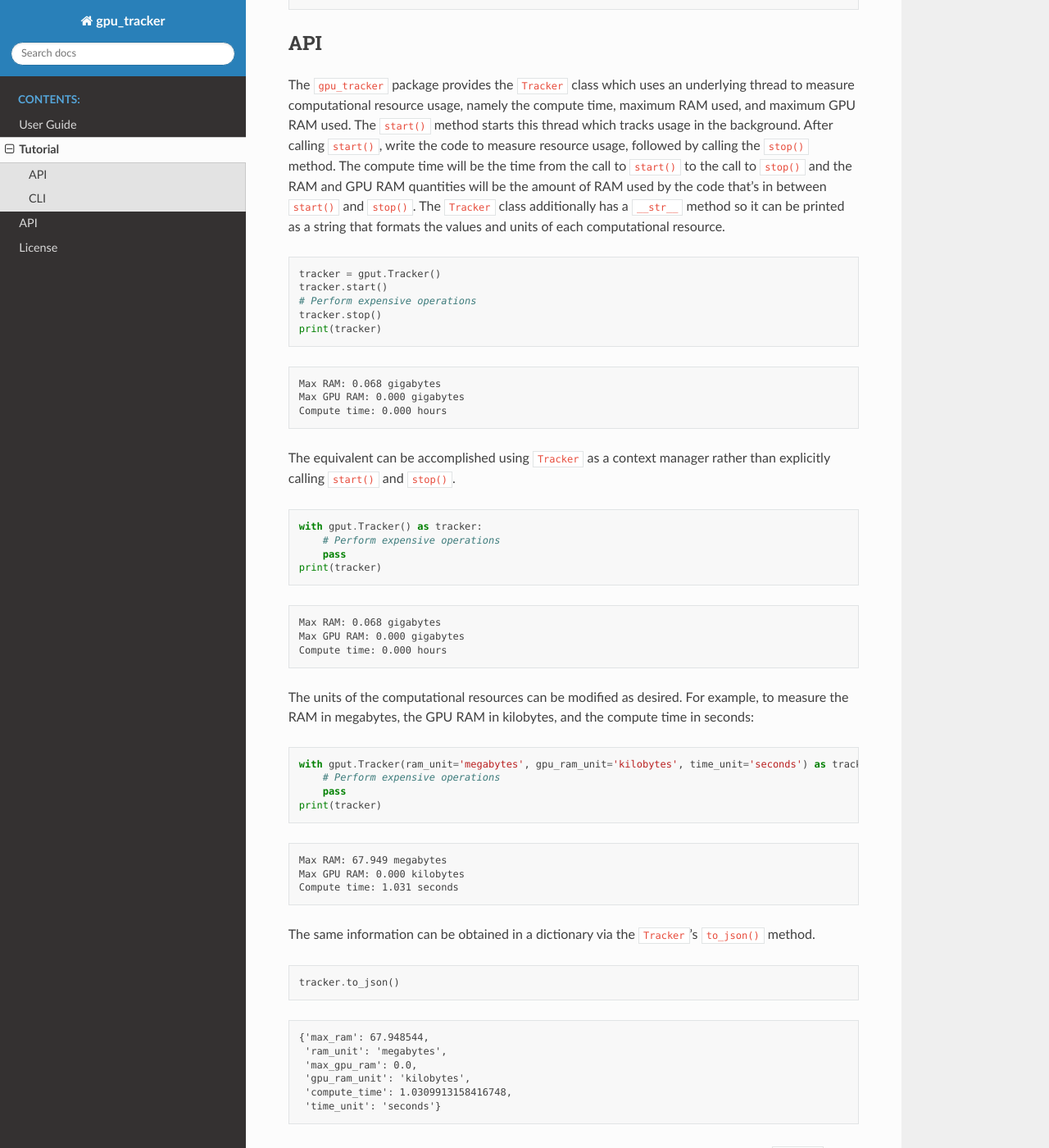
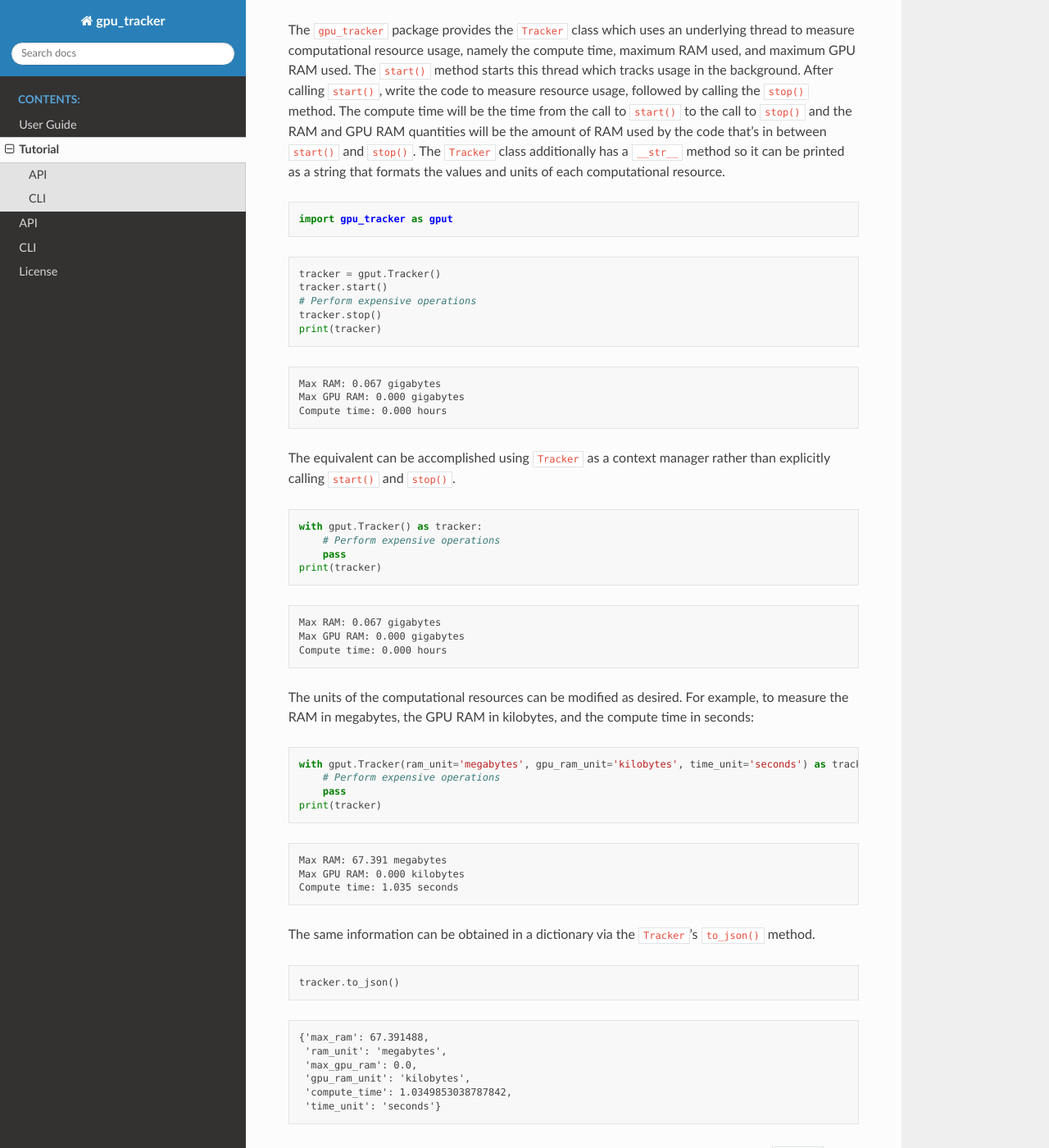
Before and after one commit to MoseleyBioinformaticsLab/gpu_tracker, a Sphinx documentation site: the page built from docs/tutorial.rst, in a window 1280 px wide and 1400 px high, scrolled down 191 px. Shown: the whole window at 82% size. Built offline with Sphinx 7.4.7 and the Read the Docs theme 2.0.0, drawn with Linux system fonts in a browser that asks for light colours; the version number could not be read and is left out; some of the changed text lies outside the part shown.

Commit message:
Adds CLI section to the docs

```diff
--- a/docs/index.rst
+++ b/docs/index.rst
@@ -8,6 +8,7 @@
    guide
    tutorial
    api
+   cli
    license
 
 Indices and tables
--- a/docs/notebook/correct_nbconvert.py
+++ b/docs/notebook/correct_nbconvert.py
@@ -5,6 +5,7 @@
 contents: str = contents.replace('python3\n\n    !', 'none\n\n    !')
 contents: str = contents.replace('parsed-literal::', 'code:: none')
 contents: str = contents.replace('!', '$ ')
+contents = '.. _tutorial-label:\n\n' + contents
 
 with open('tutorial.rst', 'w') as file:
     file.write(contents)
--- a/docs/tutorial.rst
+++ b/docs/tutorial.rst
@@ -1,9 +1,7 @@
+.. _tutorial-label:
+
 Tutorial
 ========
-
-.. code:: python3
-
-    import gpu_tracker as gput
 
 API
 ---
@@ -23,6 +21,10 @@
 
 .. code:: python3
 
+    import gpu_tracker as gput
+
+.. code:: python3
+
     tracker = gput.Tracker()
     tracker.start()
     # Perform expensive operations
@@ -32,7 +34,7 @@
 
 .. code:: none
 
-    Max RAM: 0.068 gigabytes
+    Max RAM: 0.067 gigabytes
     Max GPU RAM: 0.000 gigabytes
     Compute time: 0.000 hours
 
@@ -50,7 +52,7 @@
 
 .. code:: none
 
-    Max RAM: 0.068 gigabytes
+    Max RAM: 0.067 gigabytes
     Max GPU RAM: 0.000 gigabytes
     Compute time: 0.000 hours
 
@@ -69,9 +71,9 @@
 
 .. code:: none
 
-    Max RAM: 67.949 megabytes
+    Max RAM: 67.391 megabytes
     Max GPU RAM: 0.000 kilobytes
-    Compute time: 1.031 seconds
+    Compute time: 1.035 seconds
 
 
 The same information can be obtained in a dictionary via the
@@ -86,11 +88,11 @@
 
 .. code:: none
 
-    {'max_ram': 67.948544,
+    {'max_ram': 67.391488,
      'ram_unit': 'megabytes',
      'max_gpu_ram': 0.0,
      'gpu_ram_unit': 'kilobytes',
-     'compute_time': 1.0309913158416748,
+     'compute_time': 1.0349853038787842,
      'time_unit': 'seconds'}
 
 
@@ -105,7 +107,7 @@
 
 .. code:: none
 
-    67.948544 megabytes
+    67.391488 megabytes
 
 
 CLI
```
Also changed, not shown: other parts of docs/tutorial.rst (+6 -6 lines), docs/cli.rst (added, +11 -0 lines), docs/notebook/tutorial.ipynb, 1 other file.
